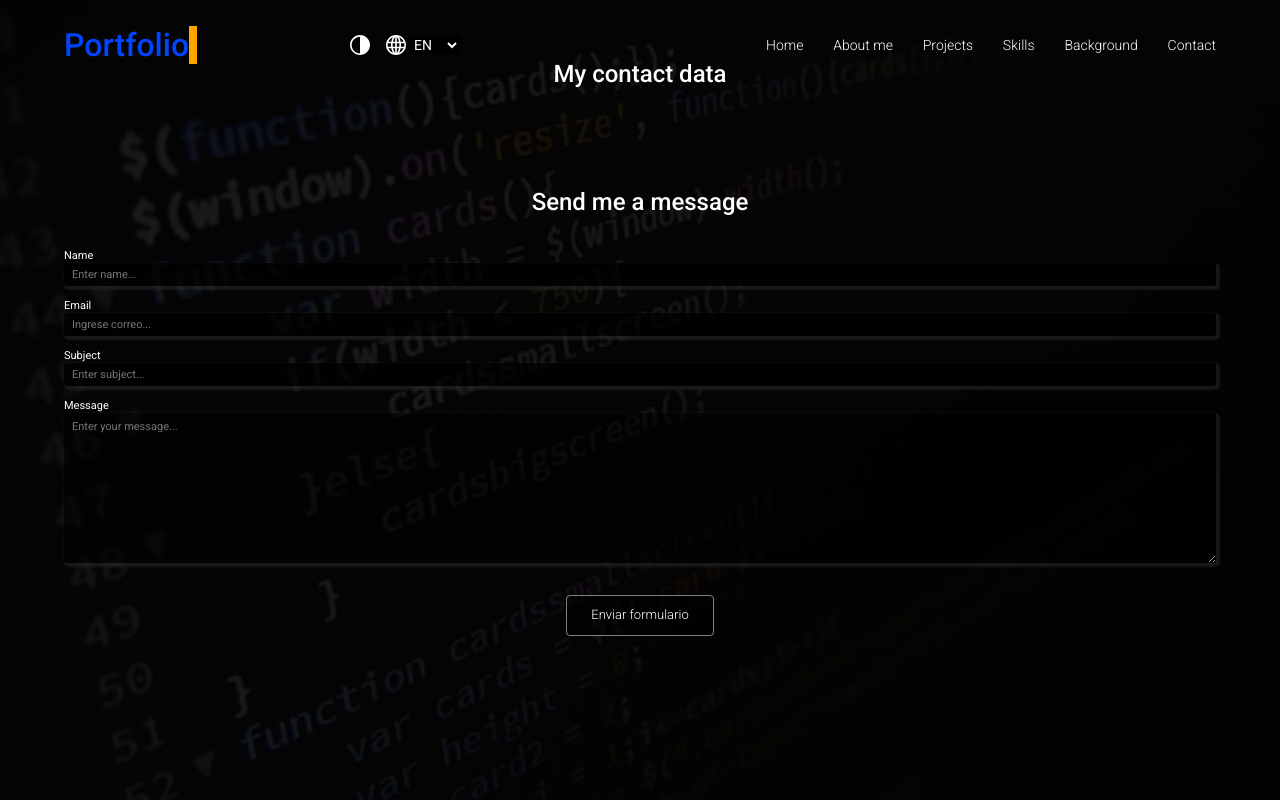
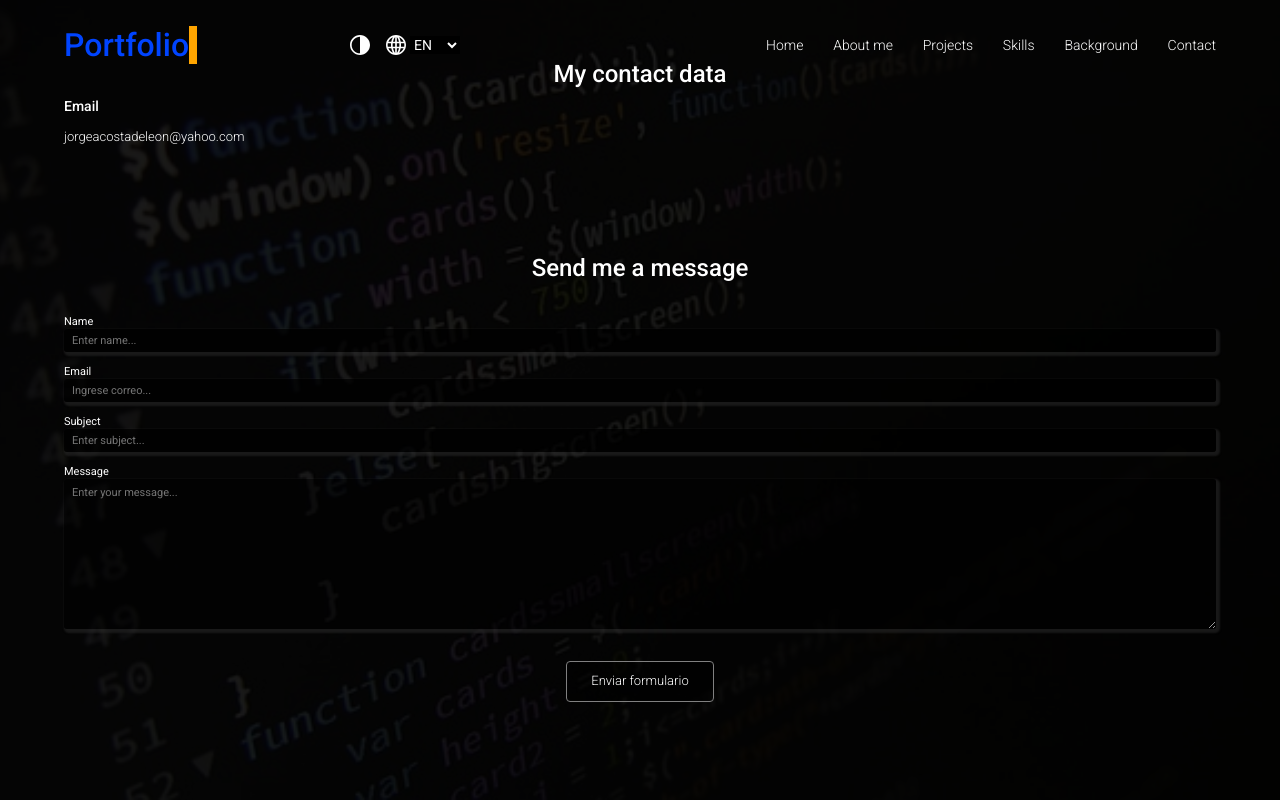
Before and after one commit to jorgeacosta02/NewPortfolio, a React (Vite) app in the folder client/: page /contact in a window 1280 px wide. Built offline with nearby package versions, Linux system fonts and the light colour scheme.

Commit message:
ContactComp data

```diff
--- a/client/src/_main.module.scss
+++ b/client/src/_main.module.scss
@@ -112,7 +112,7 @@
     padding: 0;
     font-size: g.$mobile-p-font-size;
     font-weight: g.$mobile-p-font-weight;
-    color: rgb(43, 43, 43);
+    // color: rgb(43, 43, 43);
     @include g.display-large{
       font-size: g.$desk-p-font-size;
       font-weight: g.$desk-p-font-weight;
--- a/client/src/components/contactComp/ContactComp.tsx
+++ b/client/src/components/contactComp/ContactComp.tsx
@@ -58,10 +58,20 @@ const ContactComp = () => {
   return (
     <div className={containerColor}>
       <SliderComp/>
-      <div className={styles.dataContainer}>
+      <div className={styles.dataMainContainer}>
         <h4 className={styles.dataTitle}>
           {langState === 'es' ? 'Mis datos de contacto' : 'My contact data'}
         </h4>
+        <div className={styles.dataContainer}>
+          <div className={styles.mailContainer}>
+            <h6>
+              {langState === 'es' ? 'Correo electrónico' : 'Email'}
+            </h6>
+            <p>
+              jorgeacostadeleon@yahoo.com
+            </p>
+          </div>
+        </div>
       </div>
       <div className={styles.formContainer}>
         <h4 className={styles.formTitle}>
--- a/client/src/components/contactComp/_ContactComp.module.scss
+++ b/client/src/components/contactComp/_ContactComp.module.scss
@@ -7,11 +7,21 @@
     z-index: 100;
     color: g.$white-color;
     padding: g.$mobile-NavBar-height 5vw;
-    .dataContainer{
+    .dataMainContainer{
         position: relative;
         z-index: 100;
+
         .dataTitle{
             text-align: center;
+        }
+        .dataContainer{
+            .mailContainer{
+                @include g.create-flexbox(column, space-between);
+                gap: 15px;
+                align-items: flex-start;
+                padding: 10px 0;
+                // background-color: red;
+            }
         }
     }
     .formContainer{
```
